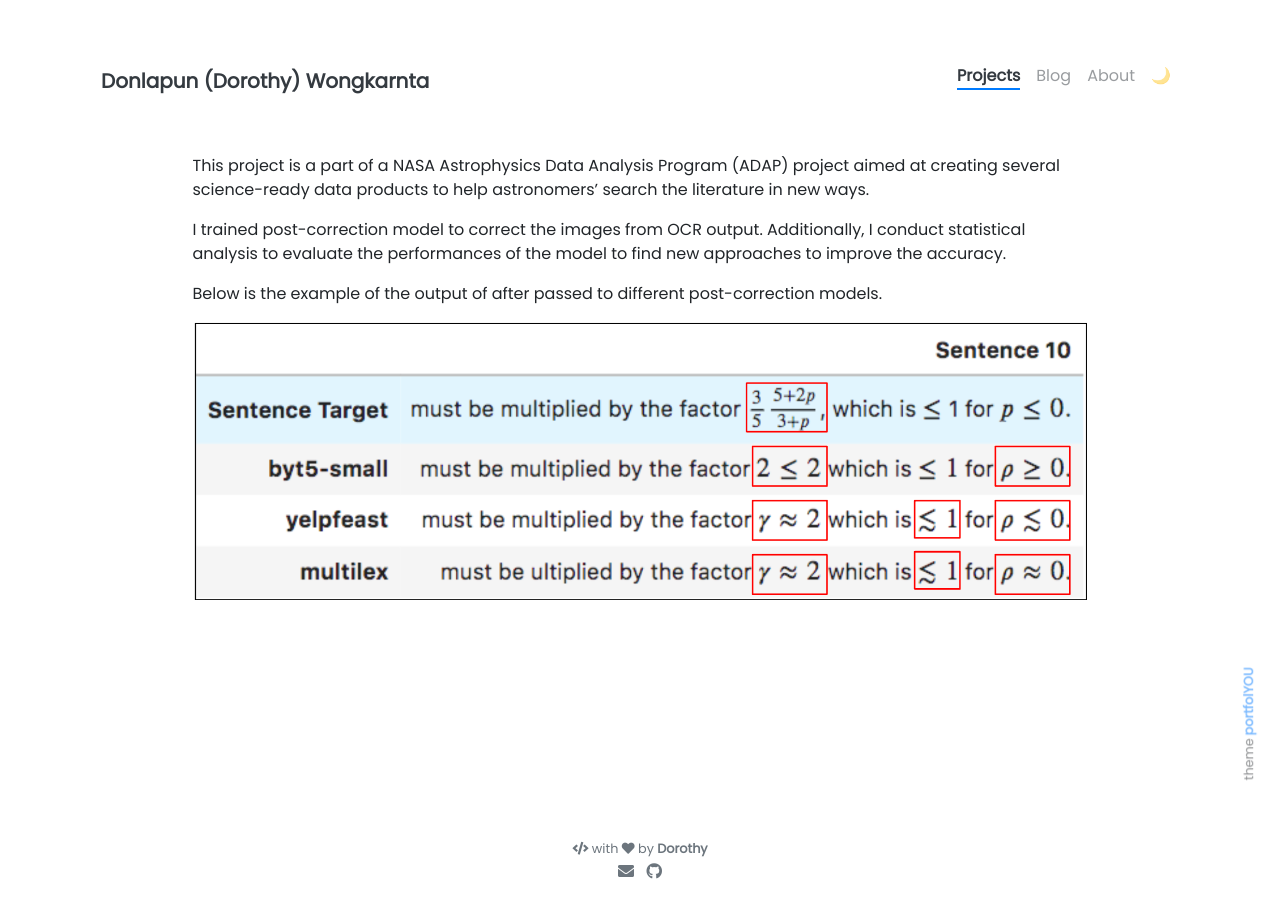
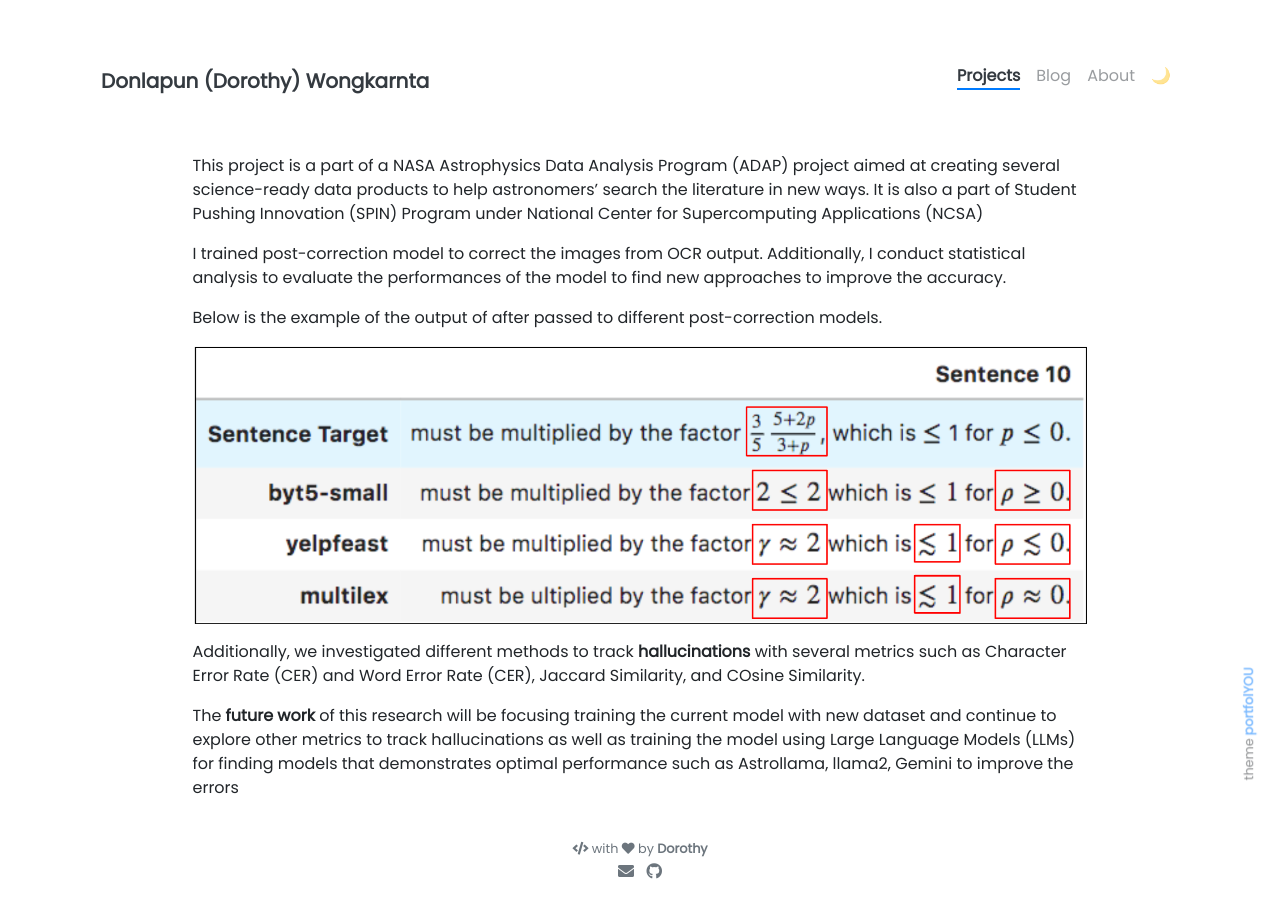
Before and after one commit to Donlapun/donlapun.github.io, a Jekyll site: the page built from _projects/OCR.md, in a window 1280 px wide. Built offline with Jekyll 4.4.1, drawn with Linux system fonts in a browser that asks for light colours; nearby versions of some CDN libraries.

Commit message:
Update OCR.md

```diff
--- a/_projects/OCR.md
+++ b/_projects/OCR.md
@@ -11,10 +11,14 @@ custom_js:
   - justcharts
 ---
 
-This project is a part of a NASA Astrophysics Data Analysis Program (ADAP) project aimed at creating several science-ready data products to help astronomers’ search the literature in new ways.
+This project is a part of a NASA Astrophysics Data Analysis Program (ADAP) project aimed at creating several science-ready data products to help astronomers’ search the literature in new ways. It is also a part of Student Pushing Innovation (SPIN) Program under National Center for Supercomputing Applications (NCSA)
 
 I trained post-correction model to correct the images from OCR output. Additionally, I conduct statistical analysis to evaluate the performances of the model to find new approaches to improve the accuracy.
 
 Below is the example of the output of after passed to different post-correction models.
 
 ![OCR Output](/assets/pngs/sentence10_output.png)
+
+Additionally, we investigated different methods to track **hallucinations** with several metrics such as Character Error Rate (CER) and Word Error Rate (CER), Jaccard Similarity, and COsine Similarity.
+
+The **future work** of this research will be focusing training the current model with new dataset and continue to explore other metrics to track hallucinations as well as training the model using Large Language Models (LLMs) for finding models that demonstrates optimal performance such as Astrollama, llama2, Gemini to improve the errors
```
